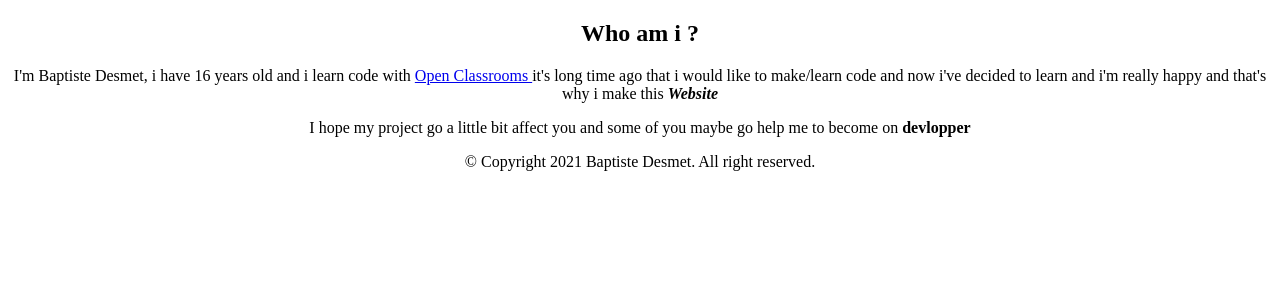
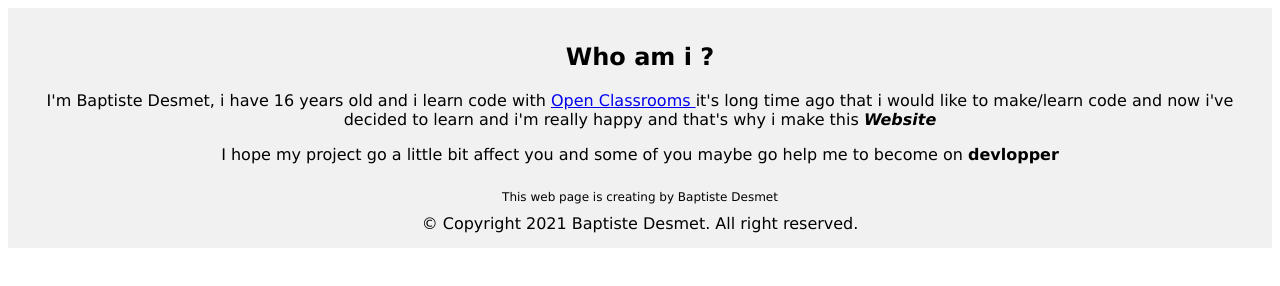
Before and after one commit to Baba-IF/bdesmet-web.github.io, a plain HTML site: page about.html in a window 1280 px wide. Drawn offline with Linux system fonts and the light colour scheme.

Commit message:
Update about.html
Update ; Add of CSS

```diff
--- a/about.html
+++ b/about.html
@@ -3,9 +3,12 @@
 <head>
 	<meta charset="utf-8">
 	<title>About Me</title>
+	<link rel="stylesheet" href="style.css">
 </head>
 
-<body>
+<body style="font-family:Verdana;">
+
+	<div style="background-color:#f1f1f1;padding:15px;">
 
 <div align = center>
 
@@ -13,6 +16,8 @@
 	<p> I'm Baptiste Desmet, i have 16 years old and i learn code with <a href="openclassrooms.com"> Open Classrooms </a> it's long time ago that i would like to make/learn code and now i've decided to learn and i'm really happy and that's why i make this <em><strong>Website</strong></em></p>
 	<p> I hope my project go a little bit affect you and some of you maybe go help me to become on <strong> devlopper</strong></p>
 </div>
+
+<div style="background-color:#f1f1f1;text-align:center;padding:10px;margin-top:7px;font-size:12px;"> This web page is creating by Baptiste Desmet</div>
 
 </body>
 
```
